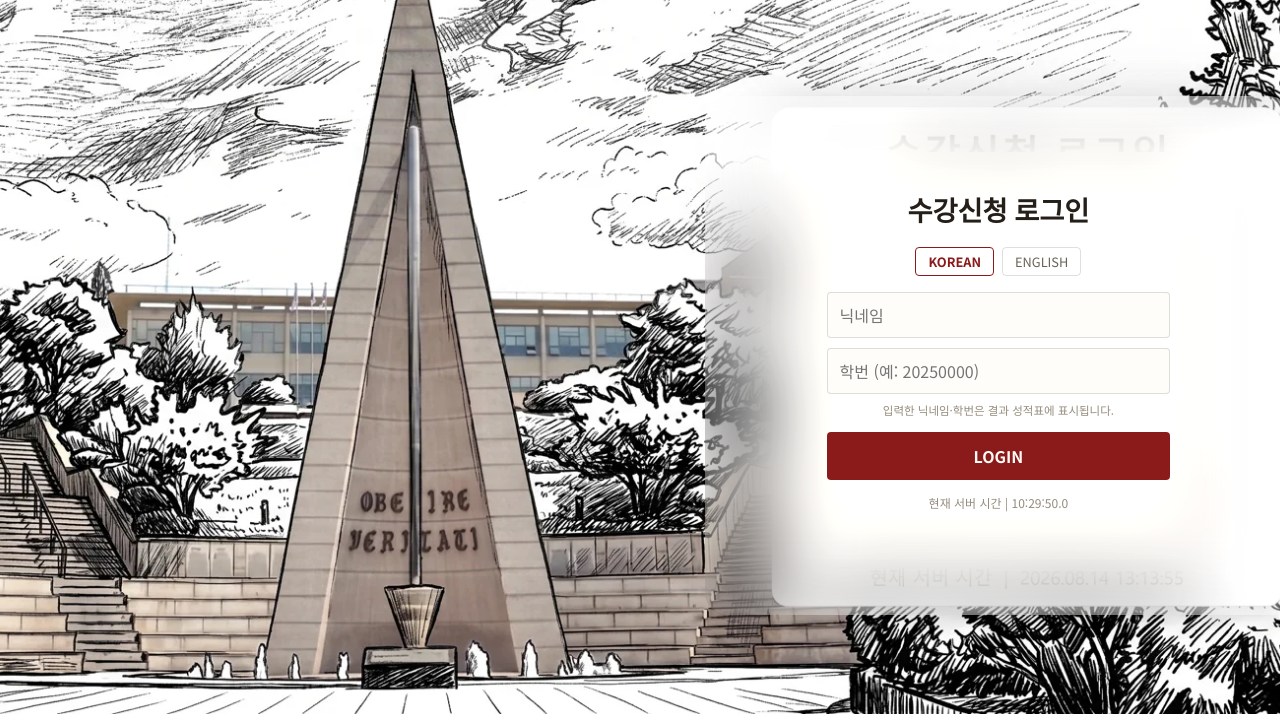
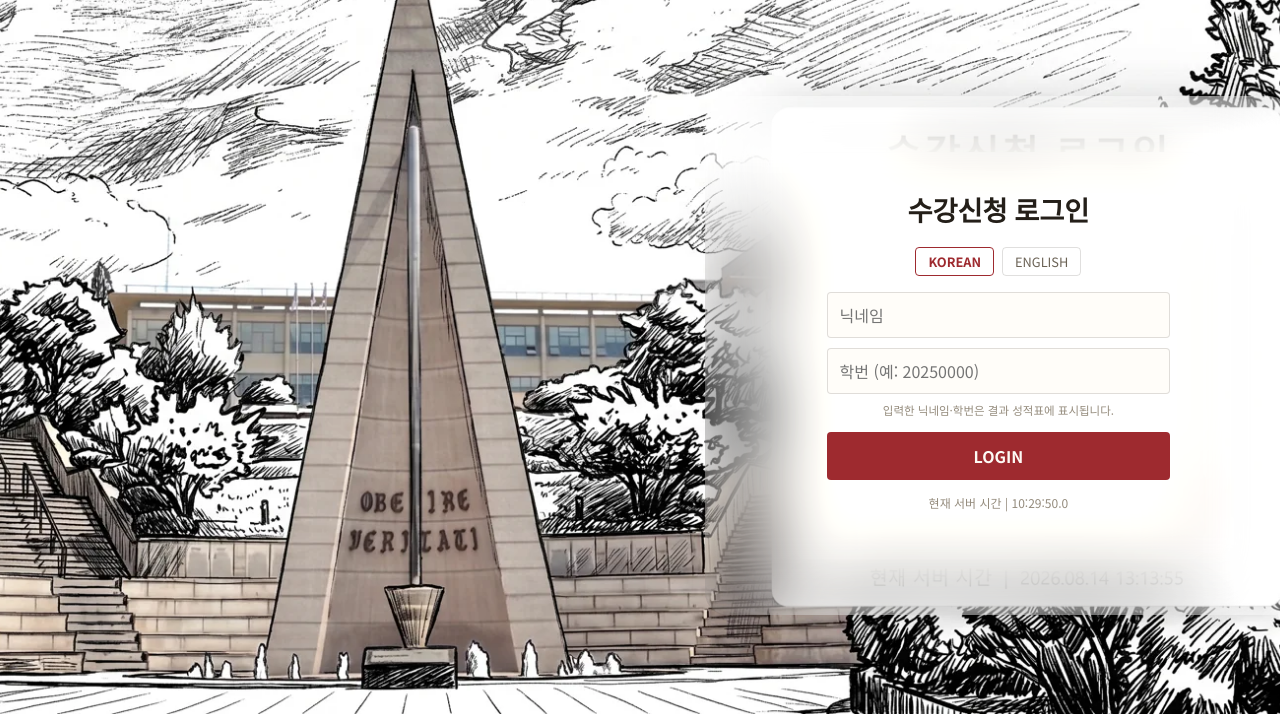
Before and after one commit to tj-jiub/sogang-course-registration-game, a website with bundled scripts: page index.html in a window 1280 px wide. Shown: the part 86-800 px from the top of the page. Built offline with nearby package versions, Linux system fonts and the light colour scheme.

Commit message:
brand: switch accent red to official PANTONE 704 C
Sogang's brand guide names PANTONE 704 C (CMYK 30/100/100/30) as the
sub color for print materials. Web search converges on #9e2a2f as its
screen-safe hex, so --accent (and a darkened --accent-dark for hover/
active) now use that value consistently across light mode and both
dark-mode blocks, replacing the earlier ad-hoc reds.

```diff
--- a/style.css
+++ b/style.css
@@ -15,8 +15,10 @@
   --ink-soft: #948b7c;
   --border: rgba(36, 31, 25, 0.14);
 
-  --accent: #8b1a1a;
-  --accent-dark: #5c1010;
+  /* 서강대학교 공식 서브 컬러 PANTONE 704 C(C30 M100 Y100 K30 ≈ #9e2a2f) —
+     프로젝트에서 쓰는 모든 빨간색을 이 톤 하나로 통일한다. */
+  --accent: #9e2a2f;
+  --accent-dark: #7e2226;
   --accent-ink: #fdfaf5;
 
   --success: #2e7d32;
@@ -49,8 +51,8 @@
     --ink-soft: #7c7364;
     --border: rgba(236, 230, 217, 0.14);
 
-    --accent: #d1493a;
-    --accent-dark: #8b1a1a;
+    --accent: #9e2a2f;
+    --accent-dark: #7e2226;
     --accent-ink: #fdfaf5;
 
     --success: #6cbf72;
@@ -78,8 +80,8 @@
   --ink-soft: #7c7364;
   --border: rgba(236, 230, 217, 0.14);
 
-  --accent: #d1493a;
-  --accent-dark: #8b1a1a;
+  --accent: #9e2a2f;
+  --accent-dark: #7e2226;
   --accent-ink: #fdfaf5;
 
   --success: #6cbf72;
```
